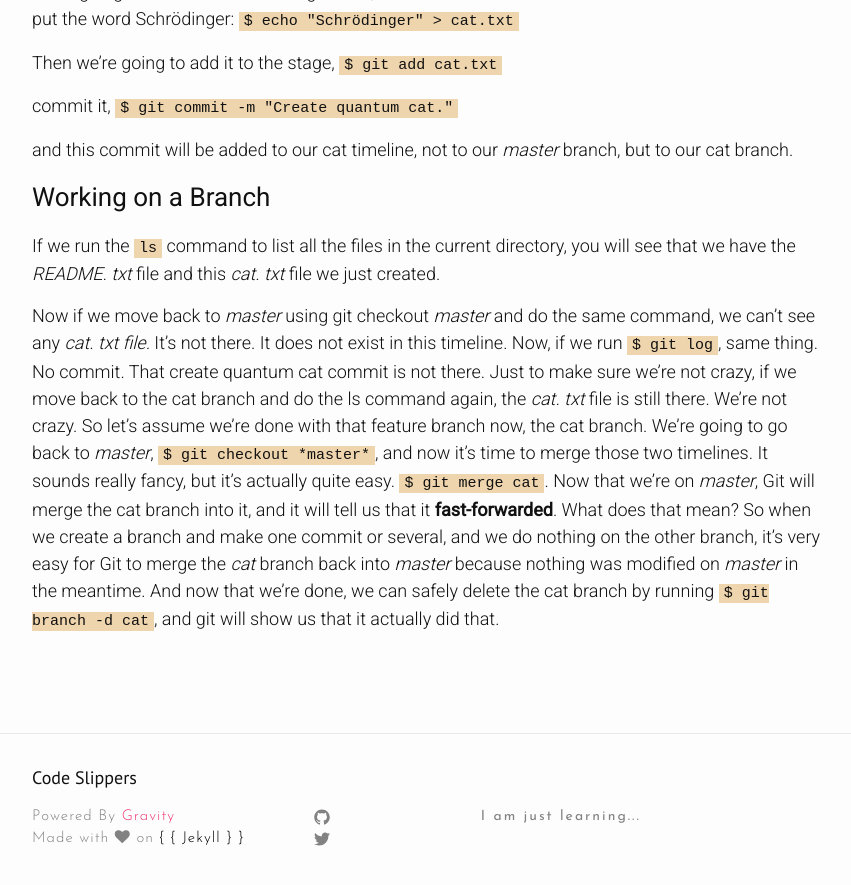
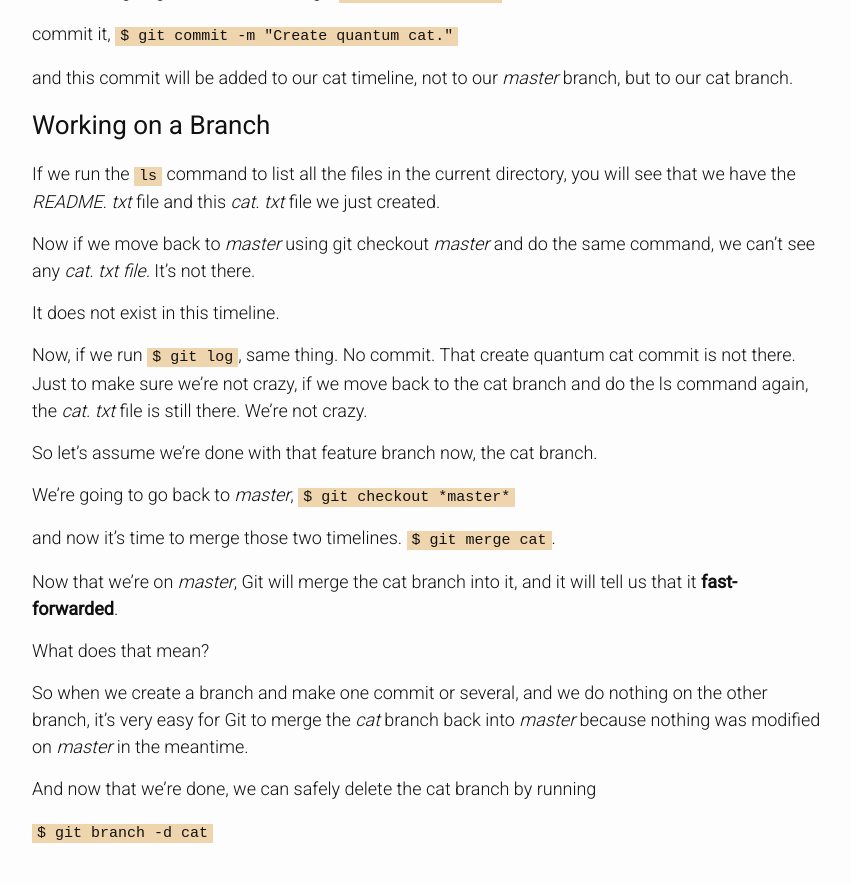
Before and after one commit to dumpofmemory/dumpofmemory.github.io, a Jekyll site: the page built from _posts/2018-12-22-git-cheatsheet.md, in a window 1280 px wide and 900 px high, scrolled down 4401 px. Shown: the top 885 px of the window, without its empty margins (213-1064 px from the left). Built offline with Jekyll 4.4.1, drawn with Linux system fonts in a browser that asks for light colours; nearby versions of some CDN libraries; our own code applies the rules of GitHub Pages for plain Markdown files; some of the changed text lies outside the part shown.

Commit message:
Working on a Branch

```diff
--- a/_posts/2018-12-22-git-cheatsheet.md
+++ b/_posts/2018-12-22-git-cheatsheet.md
@@ -181,4 +187,26 @@ and this commit will be added to our cat timeline, not to our *master* branch, b
 
 If we run the <code> ls</code> command to list all the files in the current directory, you will see that we have the *README. txt* file and this *cat. txt* file we just created.
 
-Now if we move back to *master* using git checkout *master* and do the same command, we can't see any *cat. txt file.* It's not there. It does not exist in this timeline. Now, if we run <code>$ git log</code>, same thing. No commit. That create quantum cat commit is not there. Just to make sure we're not crazy, if we move back to the cat branch and do the ls command again, the *cat. txt* file is still there. We're not crazy. So let's assume we're done with that feature branch now, the cat branch. We're going to go back to *master*, <code>$ git checkout *master*</code>, and now it's time to merge those two timelines. It sounds really fancy, but it's actually quite easy. <code>$ git merge cat</code>. Now that we're on *master*, Git will merge the cat branch into it, and it will tell us that it **fast-forwarded**. What does that mean? So when we create a branch and make one commit or several, and we do nothing on the other branch, it's very easy for Git to merge the *cat* branch back into *master* because nothing was modified on *master* in the meantime. And now that we're done, we can safely delete the cat branch by running <code>$ git branch -d cat</code>, and git will show us that it actually did that.
+Now if we move back to *master* using git checkout *master* and do the same command, we can't see any *cat. txt file.* It's not there.
+
+It does not exist in this timeline.
+
+Now, if we run <code>$ git log</code>, same thing. No commit. That create quantum cat commit is not there. Just to make sure we're not crazy, if we move back to the cat branch and do the ls command again, the *cat. txt* file is still there. We're not crazy.
+
+So let's assume we're done with that feature branch now, the cat branch.
+
+We're going to go back to *master*,
+<code>$ git checkout *master*</code>
+
+and now it's time to merge those two timelines.
+<code>$ git merge cat</code>.
+
+Now that we're on *master*, Git will merge the cat branch into it, and it will tell us that it **fast-forwarded**.
+
+What does that mean?
+
+So when we create a branch and make one commit or several, and we do nothing on the other branch, it's very easy for Git to merge the *cat* branch back into *master* because nothing was modified on *master* in the meantime.
+
+And now that we're done, we can safely delete the cat branch by running
+
+<code>$ git branch -d cat</code>
```
Also changed, not shown: other parts of _posts/2018-12-22-git-cheatsheet.md (+6 -0 lines).
